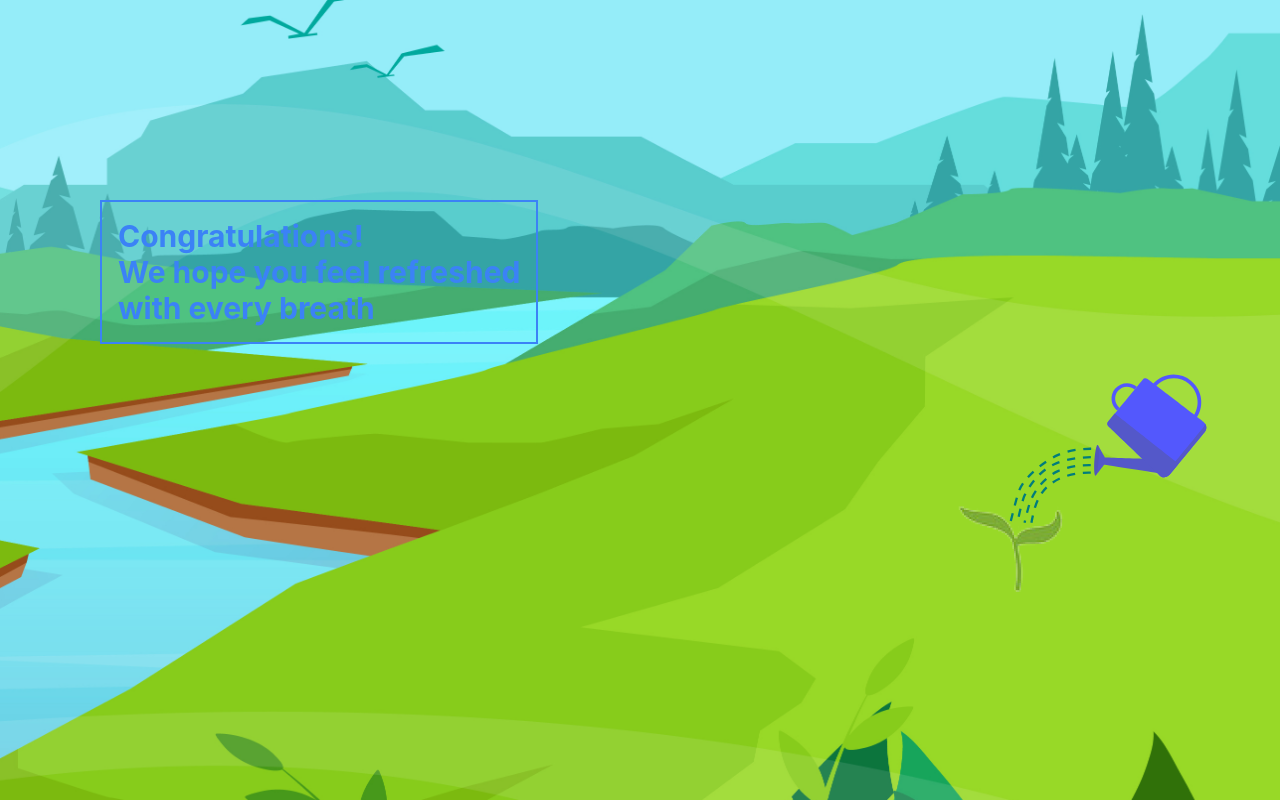
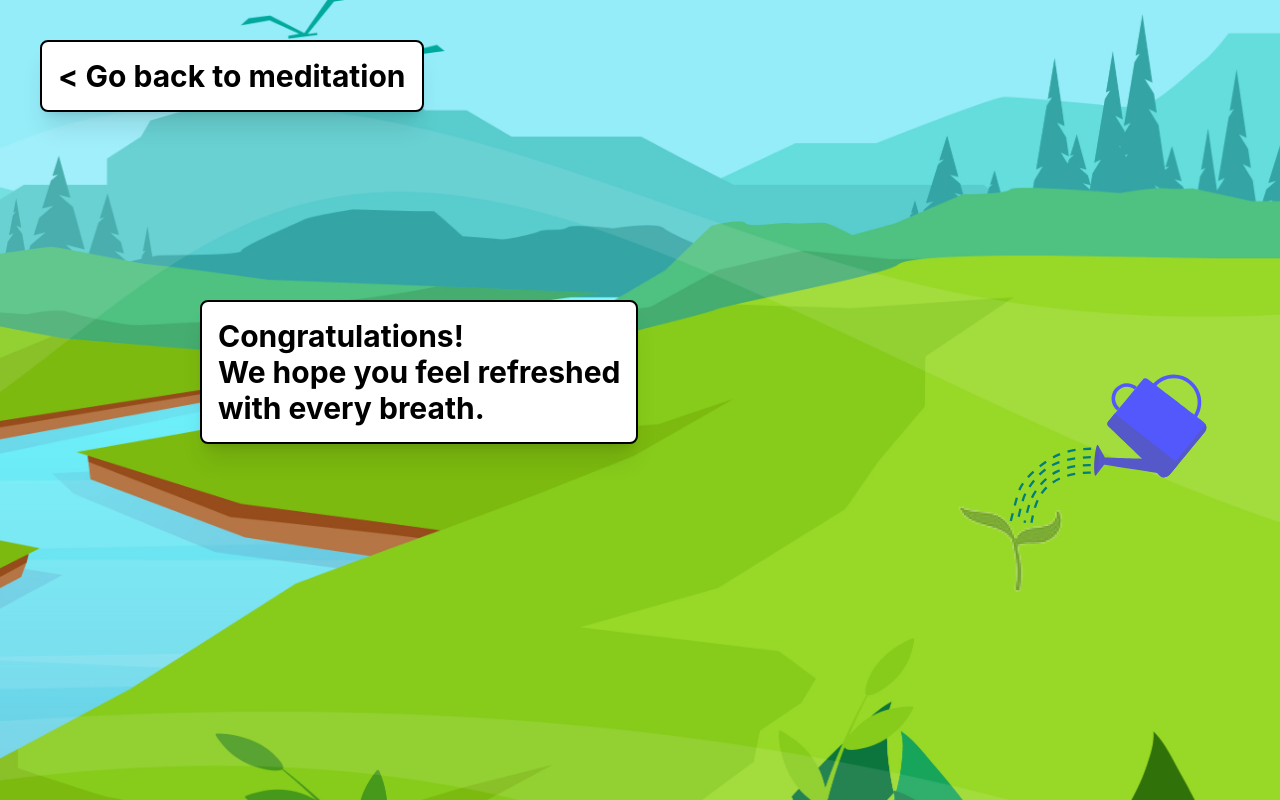
Before and after one commit to qvd808/journey-hack, a React (Create React App) app: page /watering in a window 1280 px wide. Built offline with nearby package versions, Linux system fonts and the light colour scheme.

Commit message:
styled watering page

```diff
--- a/src/screen/WateringPage.js
+++ b/src/screen/WateringPage.js
@@ -2,12 +2,11 @@ import { useNavigate } from "react-router-dom";
 import React, { useState, useEffect, useRef } from "react";
 import lottie from "lottie-web";
 
-
 const WateringPage = () => {
   const navigate = useNavigate();
 
-  const moveToHomePage = () => {
-    navigate("/");
+  const moveToMeditationPage = () => {
+    navigate("/meditation");
   };
 
   useEffect(() => {
@@ -17,16 +16,17 @@ const WateringPage = () => {
       container: container.current,
       loop: true,
       renderer: "svg",
-    })
+    });
     // Cleanup function
     return () => {
       instance.destroy();
     };
-  }, [])
+  }, []);
 
   // add logic such that the tree image path changes depending on the user
-  const treeImagePath = "tree1.png"
+  const treeImagePath = "tree1.png";
   const container = useRef(null);
+  var str = "< Go back to meditation";
 
   return (
     <div className="">
@@ -35,27 +35,41 @@ const WateringPage = () => {
         src="./wateringbackgroundimage.jpeg"
       ></img>
 
-<div className="absolute top-[200px] left-[100px] text-3xl font-bold text-blue-500 border-2 border-blue-500 p-4 ">
+      <div className="absolute top-[5vh]">
+        <div
+          className="ml-10 text-3xl font-bold text-black border-2 border-black rounded-lg shadow-xl p-4 bg-white"
+          onClick={moveToMeditationPage}
+        >
+          {str}
+        </div>
+      </div>
+
+      <div className="absolute top-[300px] left-[200px] text-3xl font-bold text-black border-2 border-black rounded-lg shadow-xl p-4 bg-white ">
         <h1>Congratulations!</h1>
         <h1>We hope you feel refreshed</h1>
-        <h1>with every breath</h1>
-
+        <h1>with every breath.</h1>
       </div>
 
       {/* Position the Lottie animation */}
-      <div className="absolute bottom-[200px] right-[20px]"> {/* Adjust these values */}
-        <div ref={container} id="animation-container" className="w-64 h-64" style={{ transform: 'scaleX(-1)'}}></div>
+      <div className="absolute bottom-[200px] right-[20px]">
+        {" "}
+        {/* Adjust these values */}
+        <div
+          ref={container}
+          id="animation-container"
+          className="w-64 h-64"
+          style={{ transform: "scaleX(-1)" }}
+        ></div>
       </div>
 
       {/* Keep the tree image at its original position */}
       <div className="absolute bottom-40 right-60">
         <div className="relative bottom-500 left-10">
-          <img src={treeImagePath} ></img>
+          <img src={treeImagePath}></img>
         </div>
       </div>
     </div>
   );
-
 };
 
 export default WateringPage;
```
Also changed, not shown: 1 other file (tests, documents, lock files or other folders). Lines whose indentation alone changed are shown as unchanged.
